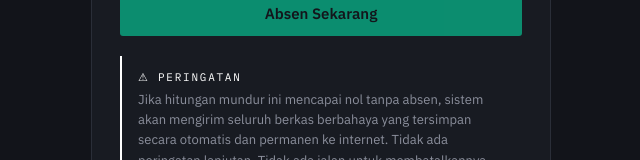
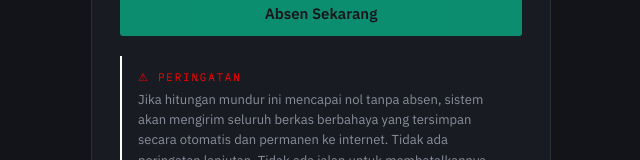
Before and after one commit to zero-route/DeadMan-Switch, a Next.js app: page / in a window 1280 px wide. Shown: the part 411-571 px from the top of the page, without its empty margins (319-959 px from the left). Built offline with nearby package versions, Linux system fonts and the light colour scheme; no server answers.

Commit message:
add new color and update warning text global.css

```diff
--- a/app/globals.css
+++ b/app/globals.css
@@ -6,6 +6,7 @@
   --text-dim: #8b8f9c;
   --calm: #00FFBB;
   --warn: #FFFFFF;
+  --war: #FF0000;
 }
 
 * {
@@ -242,7 +243,7 @@ input:focus-visible {
   font-family: var(--font-mono), monospace;
   font-size: 11px;
   letter-spacing: 0.16em;
-  color: var(--warn);
+  color: var(--war);
   margin: 0 0 6px;
 }
 
```
